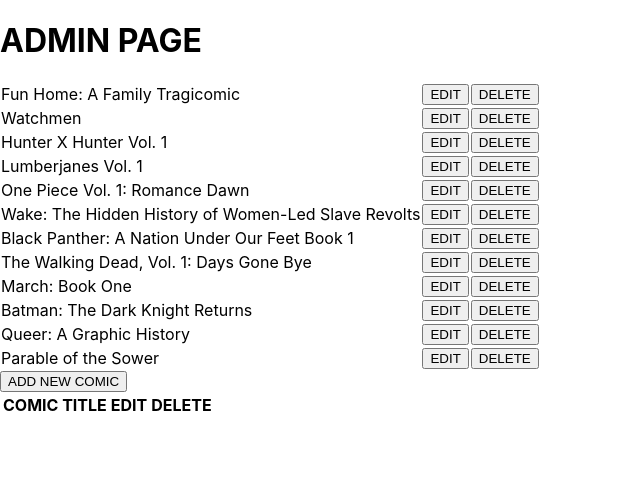
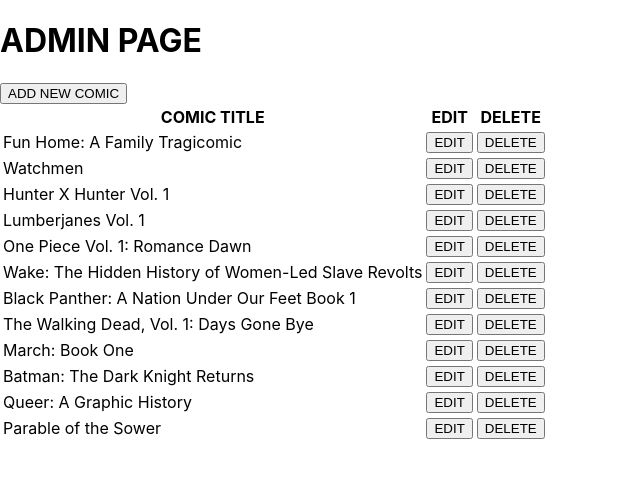
Before and after one commit to Mayorsberg2k5/codesquad-comics-client, a React (Create React App) app in the folder codesquad-comics-client/: page / in a window 1280 px wide. Shown: the top 478 px of the page, without its empty margins (0-640 px from the left). Built offline with nearby package versions, Linux system fonts and the light colour scheme.

Commit message:
moved things around

```diff
--- a/codesquad-comics-client/src/components/Admin.js
+++ b/codesquad-comics-client/src/components/Admin.js
@@ -15,14 +15,6 @@
 
 
 
-<tbody>
-{booksData.map((book) => <tr>
-    <td>{book.title}</td>
-    <td><button type="button" id="edit">EDIT</button></td>
-    <td><button type="button" id="delete">DELETE</button></td>
-</tr>)}
-</tbody>
-
 <div className="submit">
     <input type="submit" value ="ADD NEW COMIC"/>
 </div>
@@ -37,6 +29,14 @@
                 <th>DELETE </th>
             </tr>
         </thead>
+
+        <tbody>
+            {booksData.map((book) => <tr>
+                <td>{book.title}</td>
+                <td><button type="button" id="edit">EDIT</button></td>
+                <td><button type="button" id="delete">DELETE</button></td>
+            </tr>)}
+        </tbody>
 
 
         {/* <tbody>
```
